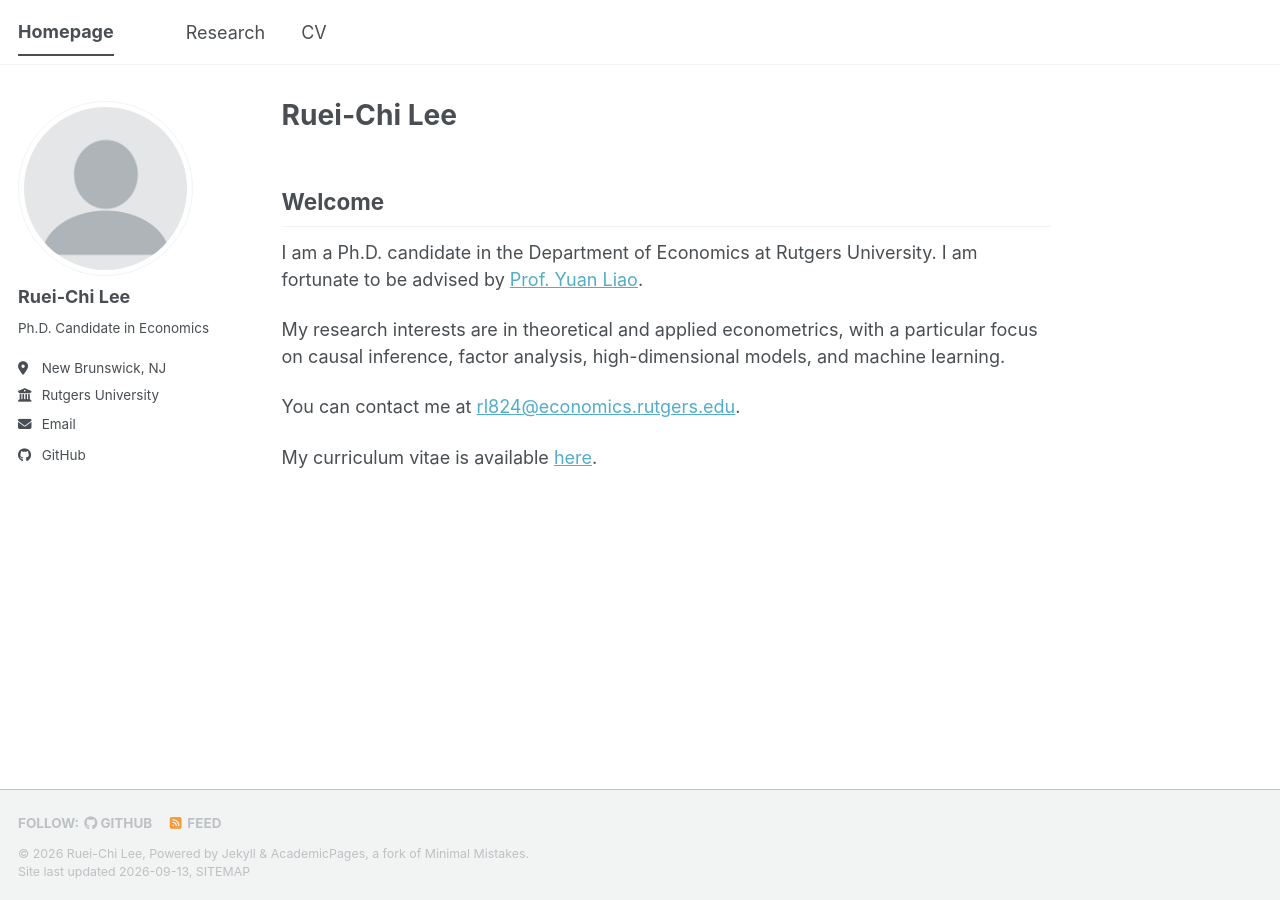
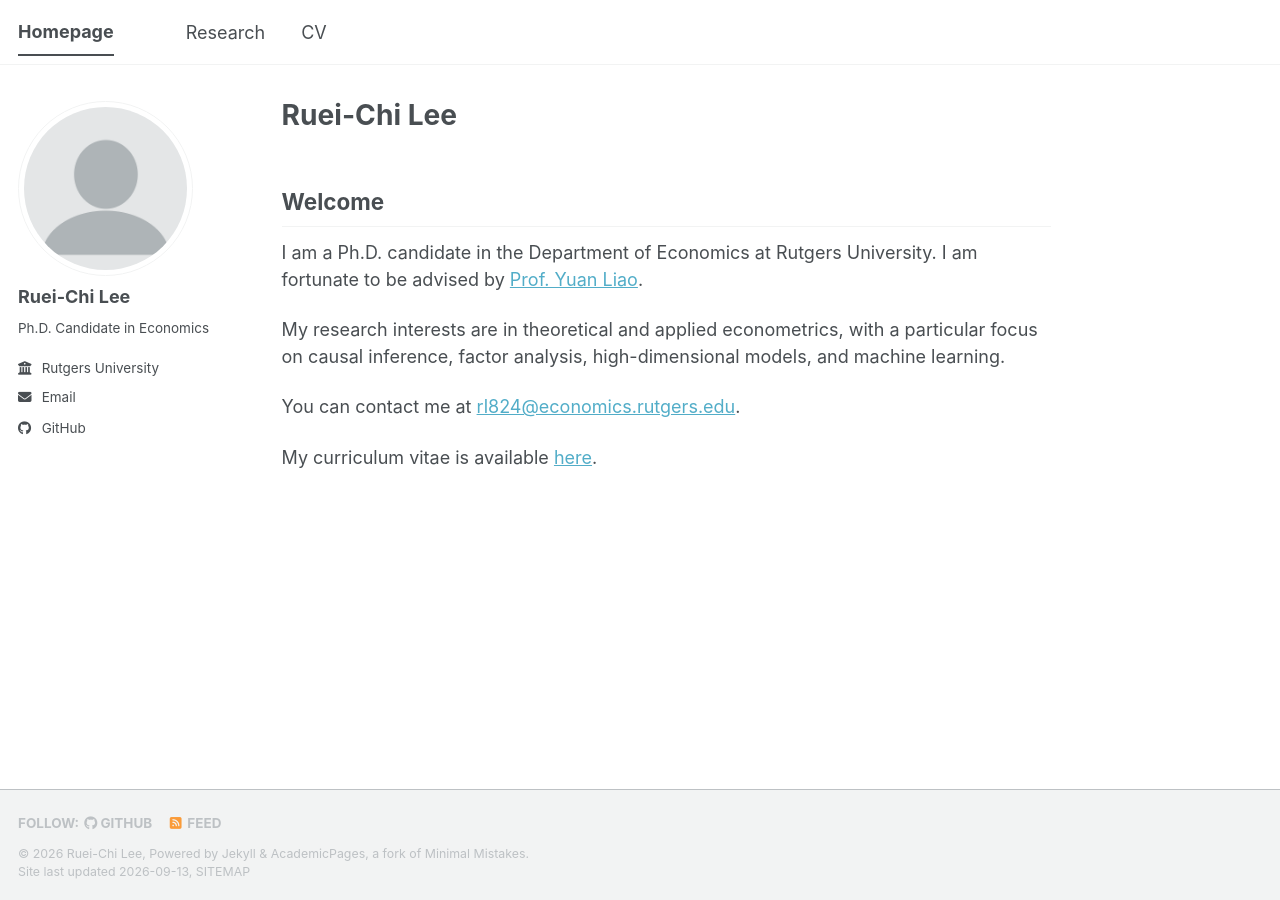
Before and after one commit to rueichilee/rueichilee.github.io, a Jekyll site: the page built from _pages/about.md, in a window 1280 px wide. Built offline with Jekyll 4.4.1, drawn with Linux system fonts in a browser that asks for light colours; a style sheet for code colours, icons or effects is not loaded.

Commit message:
Update _config.yml

```diff
--- a/_config.yml
+++ b/_config.yml
@@ -27,7 +27,7 @@ author:
   name             : "Ruei-Chi Lee"
   pronouns         : # example: "she/her"
   bio              : "Ph.D. Candidate in Economics"
-  location         : "New Brunswick, NJ"
+  location         : # "New Brunswick, NJ"
   employer         : "Rutgers University"
   uri              : # URL
   email            : "rl824@economics.rutgers.edu"
```
